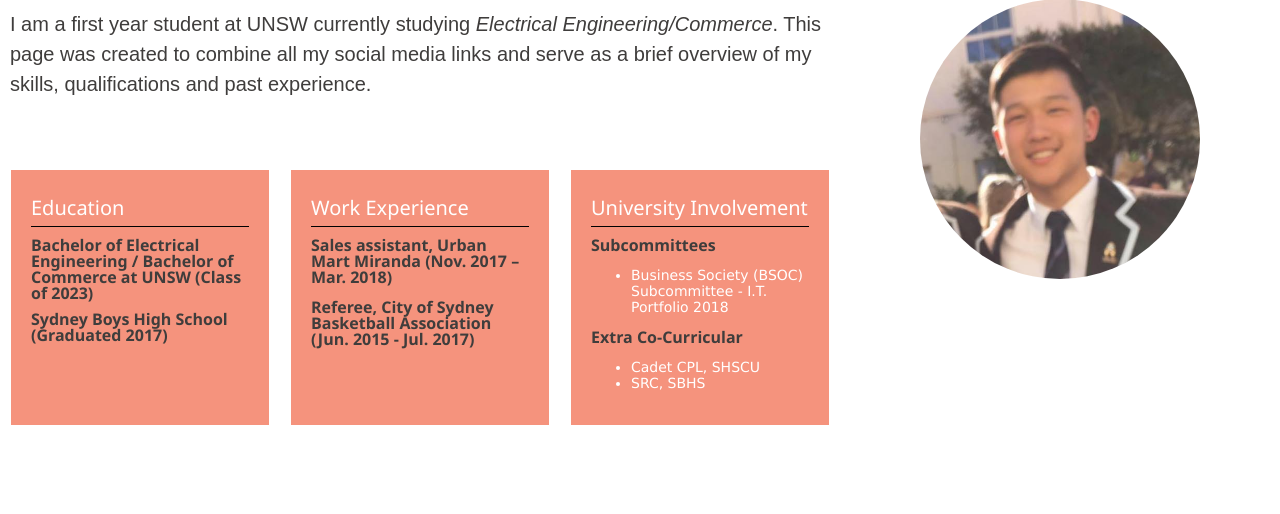
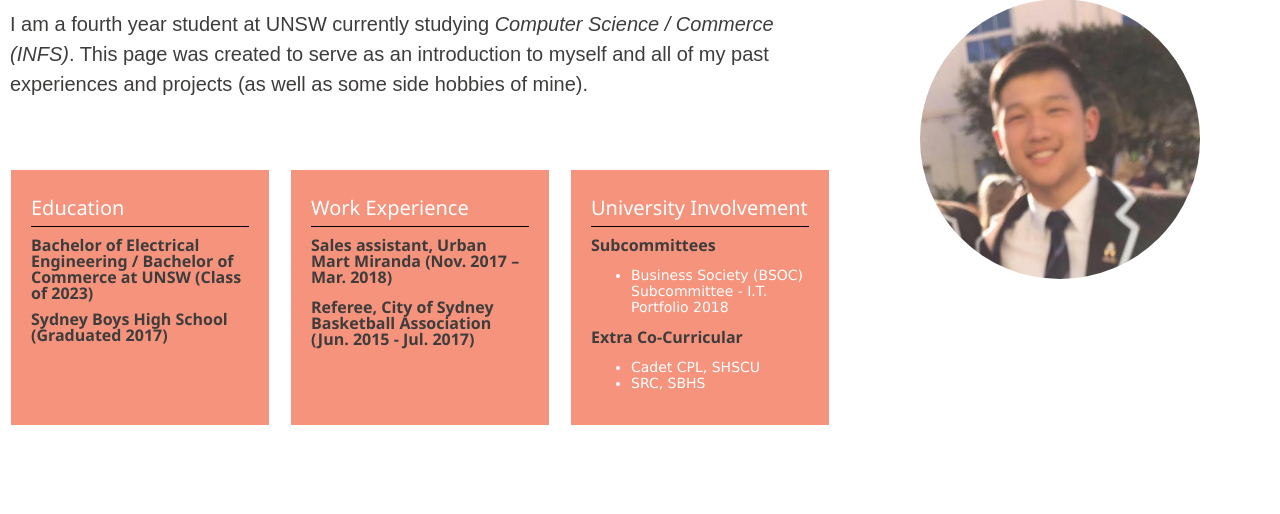
Before and after one commit to kevincao4/kevincao4.github.io, a plain HTML site: page index.html in a window 1280 px wide. Shown: the part 286-800 px from the top of the page. Drawn offline with nearby package versions, Linux system fonts and the light colour scheme.

Commit message:
Kevin - updated introduction sentence

```diff
--- a/index.html
+++ b/index.html
@@ -31,7 +31,7 @@
         <h2 style="font-size:40px;">Hello!</h2>
         <img class="pull-right" style=width:280px;height:280px;margin-left:80px;margin-right:80px;border-radius:50%; align="right" src="images/kevin.jpg" alt="Kevin Cao">
         <p style="font-size:20px;">
-            I am a first year student at UNSW currently studying <i>Electrical Engineering/Commerce</i>. This page was created to combine all my social media links and serve as a brief overview of my skills, qualifications and past experience.
+            I am a fourth year student at UNSW currently studying <i>Computer Science / Commerce (INFS)</i>. This page was created to serve as an introduction to myself and all of my past experiences and projects (as well as some side hobbies of mine).
         </p>
     </div>
 </section>
```
